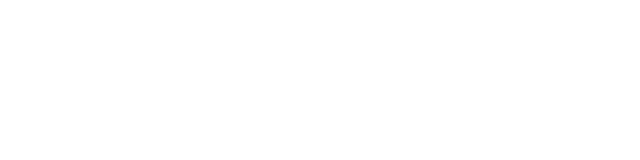
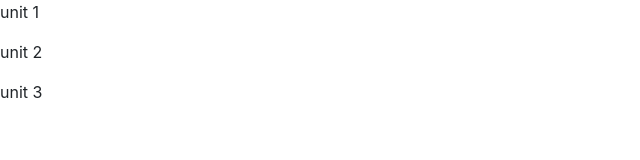
Before and after one commit to poweredhoward/rift, a React (Create React App) app in the folder client/: page /studenthomepage in a window 1280 px wide. Shown: the top 160 px of the page, without its empty margins (0-640 px from the left). Built offline with nearby package versions, Linux system fonts and the light colour scheme.

Commit message:
folder structure complete

```diff
--- a/client/src/components/Main.js
+++ b/client/src/components/Main.js
@@ -3,6 +3,7 @@ import { BrowserRouter as Router, Route } from "react-router-dom";
 import LandingPage from "./pages/LandingPage"
 import StudentLogin from "./logins/StudentLogin"
 import TeacherLogin from "./logins/TeacherLogin"
+import StudentHomePage from "./pages/student/StudentHomePage";
 
 // import axios from "axios";
 
@@ -13,6 +14,7 @@ const Main = () =>(
       <Route exact path="/" component={LandingPage} />
       <Route exact path="/studentlogin" component={StudentLogin} />
       <Route exact path="/teacherlogin" component={TeacherLogin} />
+      <Route exact path="/studenthomepage" component={StudentHomePage} />
     </div>
   </Router>
 
--- a/client/src/components/logins/StudentLogin.js
+++ b/client/src/components/logins/StudentLogin.js
@@ -7,7 +7,8 @@ import React from "react";
 class StudentLogin extends React.Component{
 
     state = {
-        userKey : ""
+        userKey : "",
+        classroomKey: ""
     }
 
     handleInputChange = (event) => {
@@ -16,18 +17,26 @@ class StudentLogin extends React.Component{
         })
     }
 
-    checkUserKey(){
+    checkKeys(){
 
         this.props.history.push("/");
     }
 
     render(){
+
         return (
+
             <div>
                 <form>
                     <div className="form-group">
                         <label htmlFor="userKey">Enter User Key</label>
                         <input type="text" className="form-control" id="userKey" placeholder="Enter User Key"
+                        onChange={this.handleInputChange}
+                        />
+                    </div>
+                    <div className="form-group">
+                        <label htmlFor="classroomKey">Enter Classroom Key</label>
+                        <input type="text" className="form-control" id="classroomKey" placeholder="Enter Classroom Key"
                         onChange={this.handleInputChange}
                         />
                     </div>
--- a/client/src/components/pages/LandingPage.js
+++ b/client/src/components/pages/LandingPage.js
@@ -8,6 +8,7 @@ const LandingPage = () =>(
   <div>
     <Link to="/studentlogin" role="button">Student</Link>
     <Link to="/teacherlogin" role="button">Teacher</Link>
+
     <p>Info</p>
   </div>
 
--- /dev/null
+++ b/client/src/components/pages/student/StudentHomePage.js
@@ -0,0 +1,24 @@
+import React from "react";
+import StudentSidebar from "./StudentSidebar";
+import axios from "axios"
+
+class StudentHomePage extends React.Component {
+
+    state = {
+        units: ["unit 1", "unit 2", "unit 3"]
+    }
+    // axios.get() the units based on classroom id from session storage and setState of units to array of classroom's units
+    getUnits = () => {
+
+    }
+
+
+
+    render(){
+        return(
+            <StudentSidebar units={this.state.units} />
+        )
+    }
+}
+
+export default StudentHomePage;
--- /dev/null
+++ b/client/src/components/pages/student/StudentSidebar.js
@@ -0,0 +1,8 @@
+import React from "react";
+
+
+ const StudentSidebar = (props) => (
+    props.units.map(item => (<p>{item}</p>))
+ )
+
+ export default StudentSidebar;
```
Also changed, not shown: client/src/components/pages/teacher/TeacherClassSelect.js (added, +21 -0 lines), client/src/components/pages/student/studentunit/StudentNote.js (added), client/src/components/pages/student/studentunit/StudentPost.js (added), client/src/components/pages/student/studentunit/StudentUnit.js (added), client/src/components/pages/teacher/TeacherHomePage.js (added).
